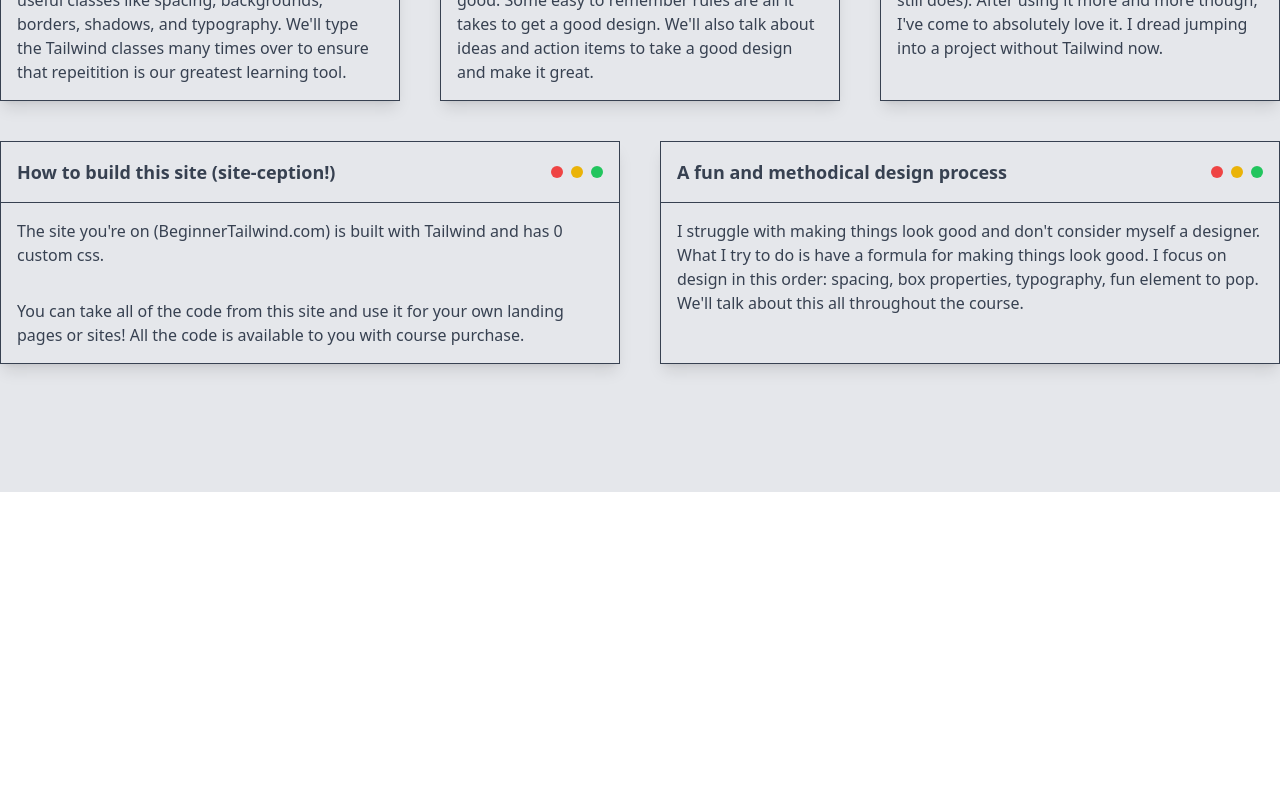
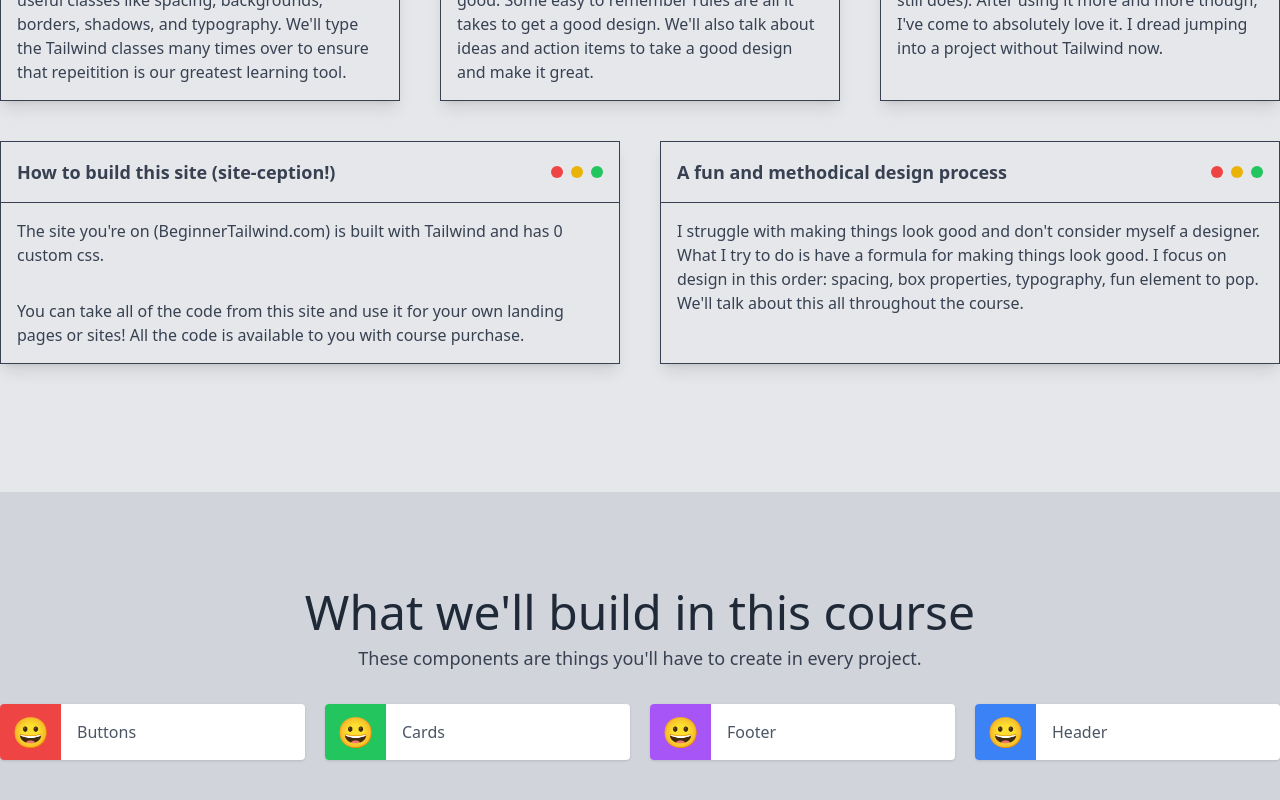
Before and after one commit to hifive33/tailwind_practice, an Angular app: page /coursesite in a window 1280 px wide. Shown: the part 3112-3912 px from the top of the page. Before the commit the page ends 3604 px from the top, so only its background shows below. Built offline with nearby package versions, Linux system fonts and the light colour scheme.

Commit message:
What You'll Build Section

```diff
--- a/src/app/components/course-site/course-site.component.html
+++ b/src/app/components/course-site/course-site.component.html
@@ -399,3 +399,53 @@
     </div>
   </div>
 </div>
+
+<!-------------------------------------------------------------------------------------->
+<!-- what you`ll build ----------------------------------------------------------------->
+<!-------------------------------------------------------------------------------------->
+<div class="py-24 bg-gray-300 text-gray-600">
+  <div class="container mx-auto px-6 lg:px-0">
+    <div class="mb-8 text-center">
+      <h2 class="mb-2 text-5xl text-gray-800">
+        What we'll build in this course
+      </h2>
+      <p class="text-lg text-gray-700">
+        These components are things you'll have to create in every project.
+      </p>
+    </div>
+    <div class="grid grid-cols-1 md:grid-cols-2 lg:grid-cols-4 gap-5">
+      <div class="flex bg-white rounded shadow">
+        <div
+          class="w-1/5 flex items-center justify-center text-3xl bg-red-500 rounded-l"
+        >
+          😀
+        </div>
+        <div class="p-4">Buttons</div>
+      </div>
+      <div class="flex bg-white rounded shadow">
+        <div
+          class="w-1/5 flex items-center justify-center text-3xl bg-green-500 rounded-l"
+        >
+          😀
+        </div>
+        <div class="p-4">Cards</div>
+      </div>
+      <div class="flex bg-white rounded shadow">
+        <div
+          class="w-1/5 flex items-center justify-center text-3xl bg-purple-500 rounded-l"
+        >
+          😀
+        </div>
+        <div class="p-4">Footer</div>
+      </div>
+      <div class="flex bg-white rounded shadow">
+        <div
+          class="w-1/5 flex items-center justify-center text-3xl bg-blue-500 rounded-l"
+        >
+          😀
+        </div>
+        <div class="p-4">Header</div>
+      </div>
+    </div>
+  </div>
+</div>
```
